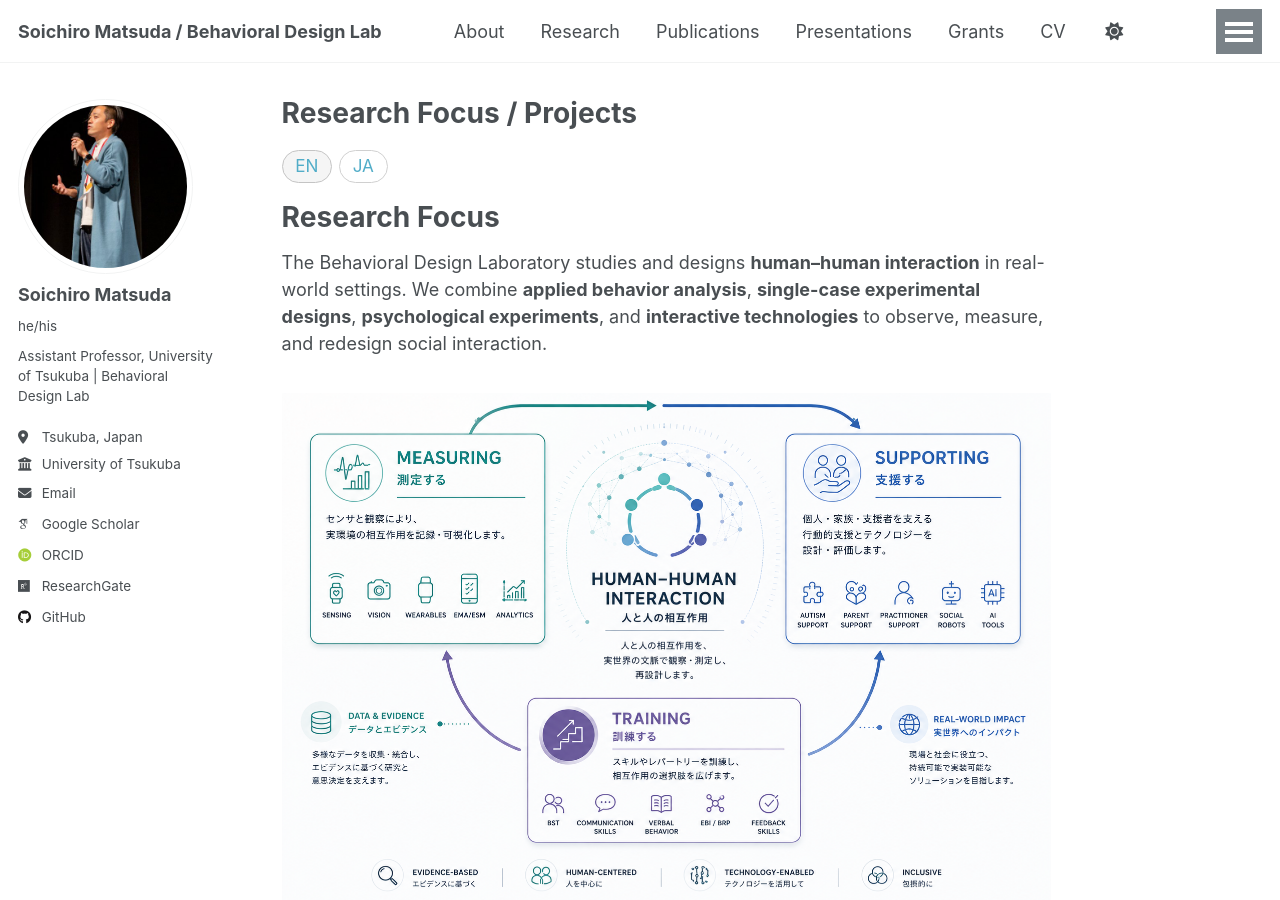
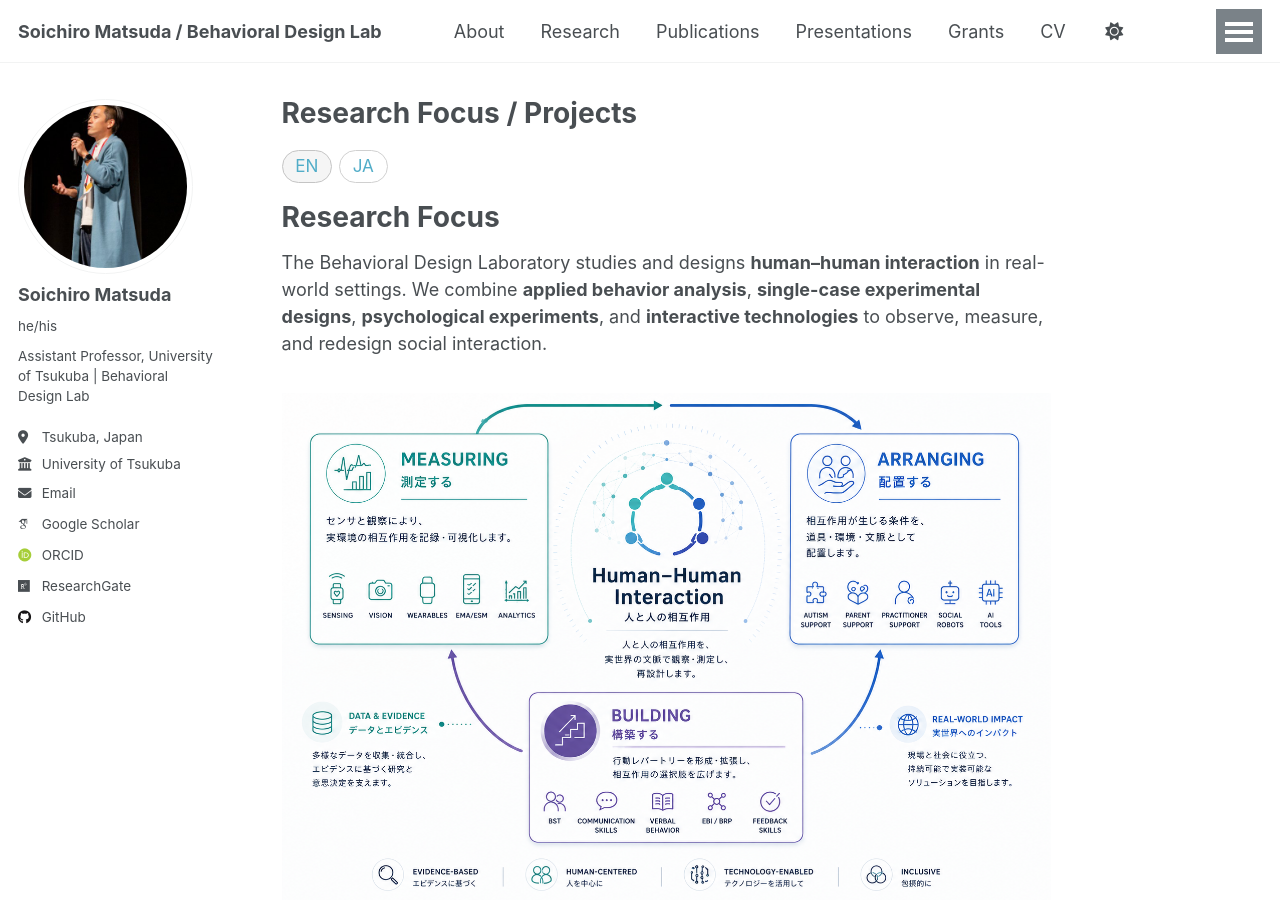
Before and after one commit to BehavioralDesignerMatsuda/BehavioralDesignerMatsuda.github.io, a Jekyll site: the page built from _pages/research.md, in a window 1280 px wide and 900 px high. Built offline with Jekyll 4.4.1, drawn with Linux system fonts in a browser that asks for light colours; some web fonts are replaced; a script that is not in the unit is left out.

Commit message:
Update research.md

```diff
--- a/_pages/research.md
+++ b/_pages/research.md
@@ -15,7 +15,7 @@ The Behavioral Design Laboratory studies and designs **human–human interaction
 We combine **applied behavior analysis**, **single-case experimental designs**, **psychological experiments**, and **interactive technologies** to observe, measure, and redesign social interaction.
 
 <div style="text-align:center; margin: 2rem 0;">
-  <img src="/images/research-focus-260610.png"
+  <img src="/images/research-focus-260611.png"
        alt="Behavioral Design Laboratory Research Framework"
        style="max-width:100%; width:1000px;">
 </div>
```
